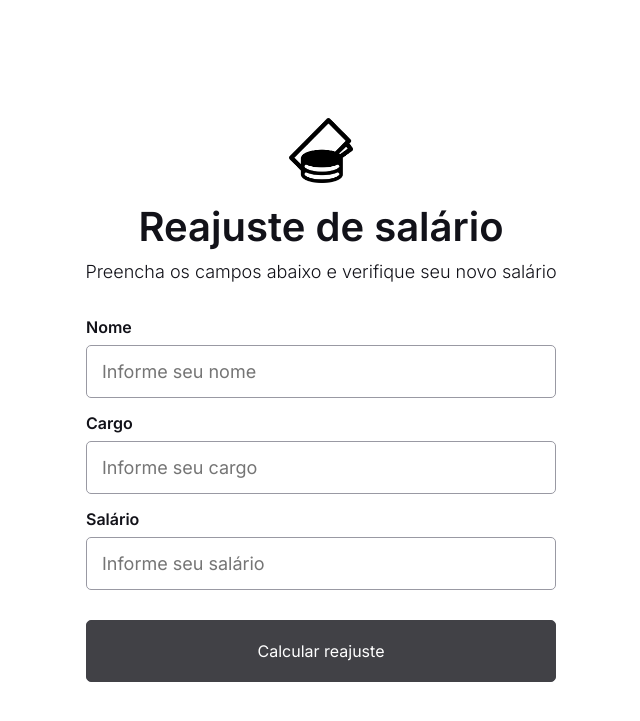
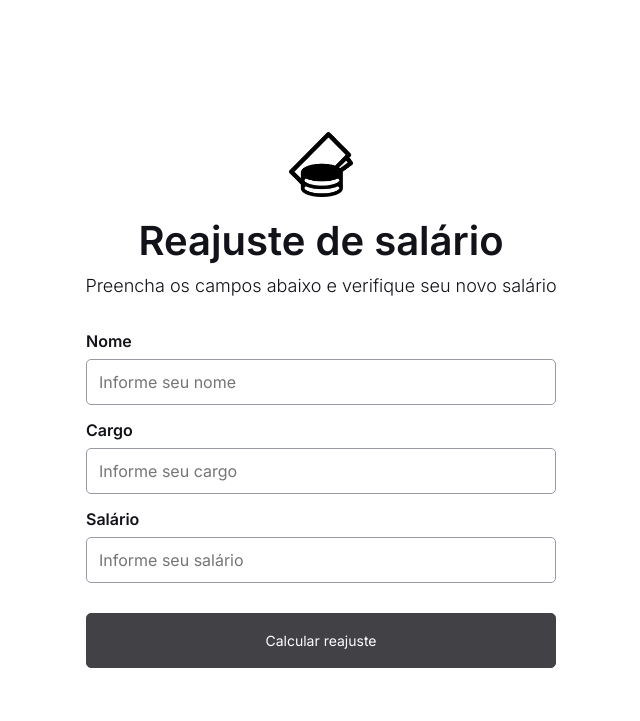
Before and after one commit to rafaeldiehl/exercicios-wepd3, a PHP site: page /ex5/index.php in a window 1280 px wide. Shown: the top 721 px of the page, without its empty margins (319-959 px from the left). Run offline with PHP 8.4, Linux system fonts and the light colour scheme.

Commit message:
small changes in style

```diff
--- a/aula_18_03/ex5/assets/sass/main.scss
+++ b/aula_18_03/ex5/assets/sass/main.scss
@@ -60,8 +60,8 @@ form {
     }
 
     input {
-      padding: 15px;
-      font-size: 18px;
+      padding: 12px;
+      font-size: 16px;
       border: none;
       border: 1px solid $grey-100;
       border-radius: 5px;
@@ -70,11 +70,11 @@ form {
 
   button {
     background: $black;
-    font-size: 16px;
+    font-size: 14px;
     width: 100%;
     border: none;
     border-radius: 5px;
-    padding: 20px;
+    padding: 18px;
     color: white;
     margin-top: 15px;
     border: 1px solid $black;
--- a/aula_18_03/ex5/result.php
+++ b/aula_18_03/ex5/result.php
@@ -44,7 +44,7 @@
         <span class="name">Salário</span>
         <span class="value">
           <?php
-           echo "R$" . number_format((float)$_POST["salario"], 2, ',', '');
+           echo "R$ " . number_format((float)$_POST["salario"], 2, ',', '');
           ?>
         </span>
       </li>
@@ -53,7 +53,7 @@
         <span class="name">Novo Salário</span>
         <span class="value novo">
         <?php
-          echo "R$" . number_format((float)reajusteSalario($_POST["salario"]), 2, ',', '');
+          echo "R$ " . number_format((float)reajusteSalario($_POST["salario"]), 2, ',', '');
         ?>
         </span>
       </li>
```
Also changed, not shown: aula_18_03/ex5/assets/css/main.css (+1 -1 lines).
